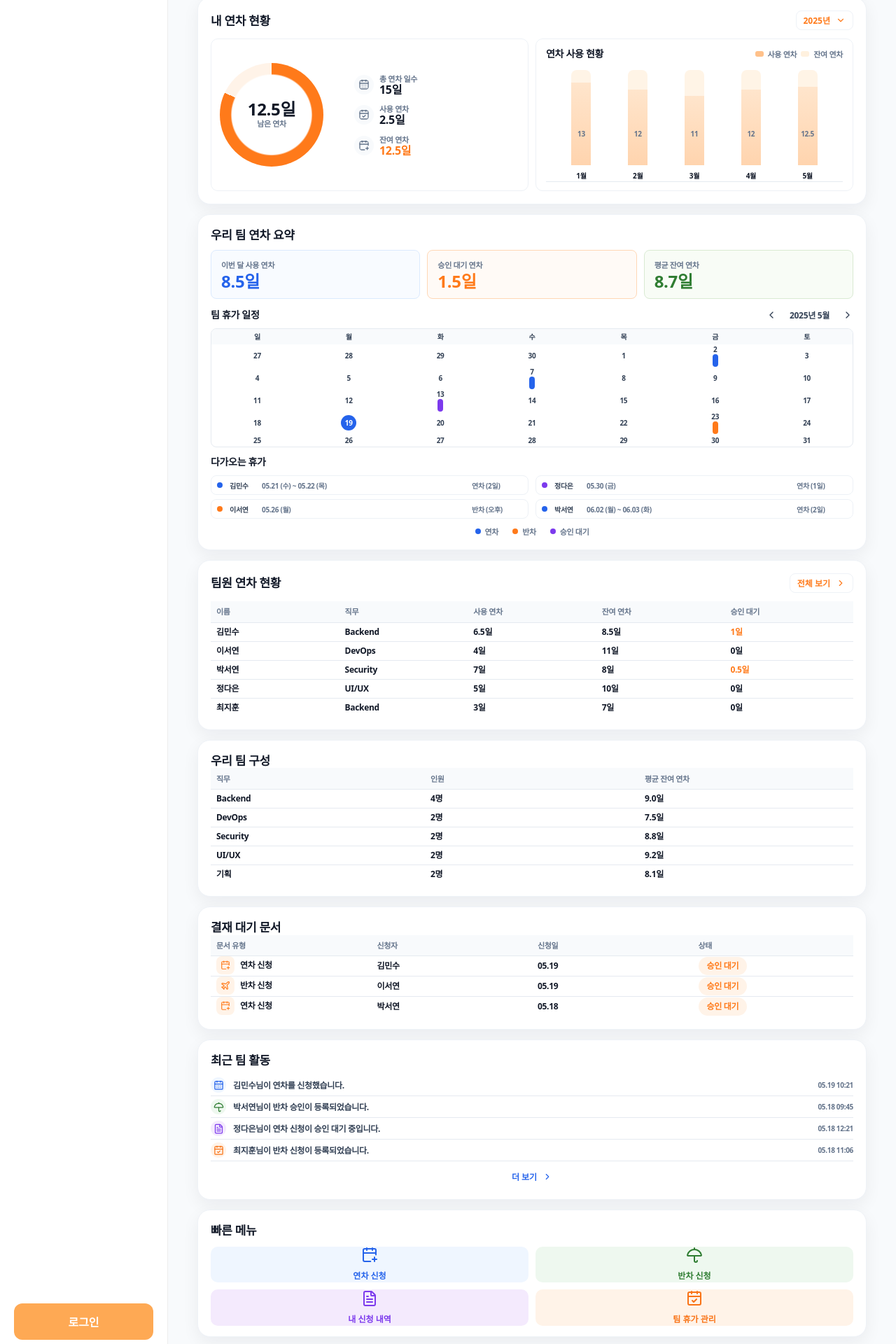
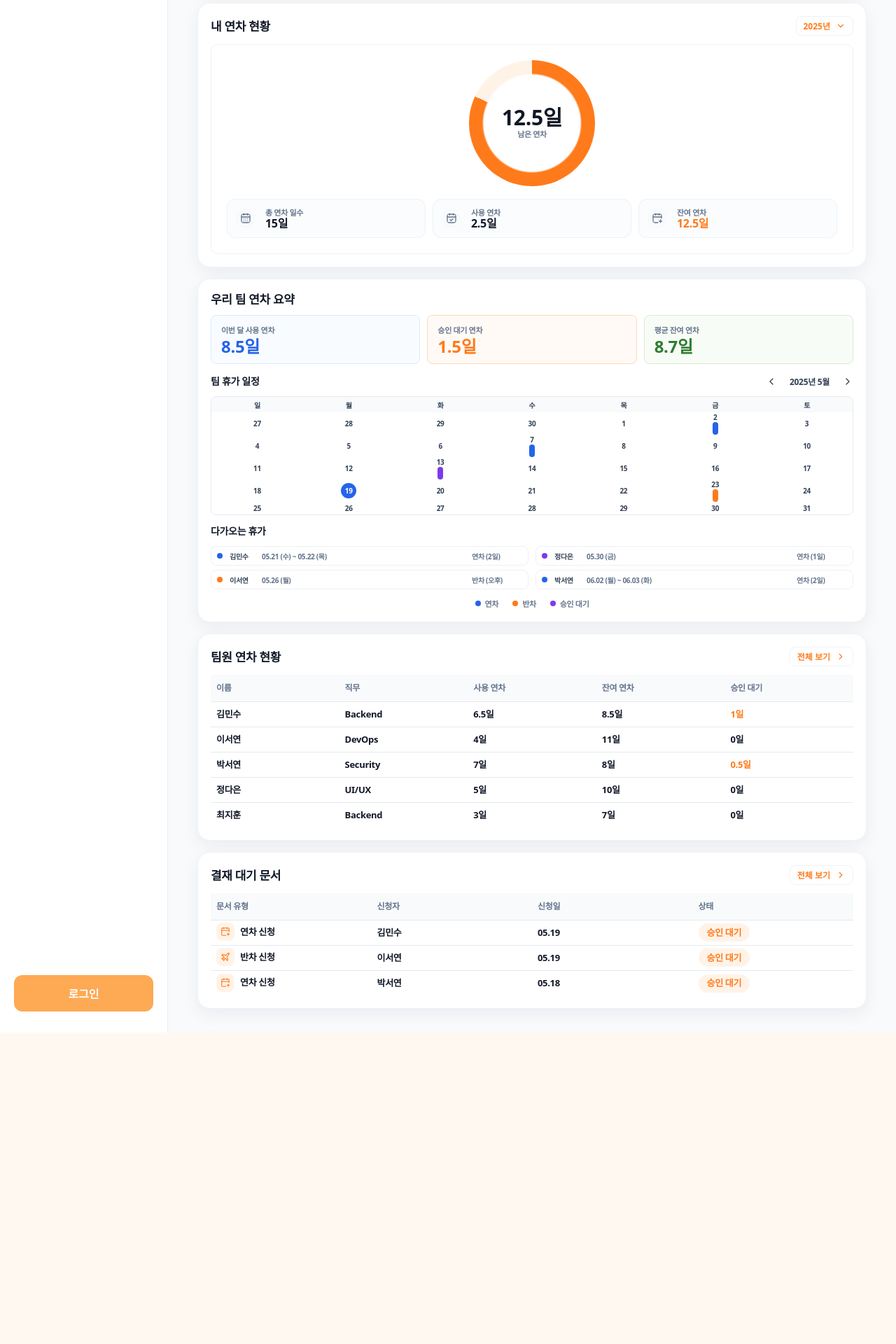
Before and after one commit to Miniproject-management/management-front, a React (Vite) app: page /dashboard/manager in a window 1280 px wide. Shown: the part 620-2540 px from the top of the page at 70% size. After the commit the page ends 2095 px from the top, so only its background shows below. Built offline with nearby package versions, Linux system fonts and the light colour scheme.

Commit message:
refactor(dashboard): simplify manager dashboard

```diff
--- a/src/pages/dashboard/ManagerDashboard.jsx
+++ b/src/pages/dashboard/ManagerDashboard.jsx
@@ -6,8 +6,6 @@ import {
   ChevronLeft,
   ChevronRight,
   ClipboardCheck,
-  FileText,
-  Filter,
   Plane,
   Umbrella,
   Users,
@@ -54,25 +52,10 @@ const teamMembers = [
   ["최지훈", "Backend", "3일", "7일", "0일"],
 ];
 
-const teamRoles = [
-  ["Backend", "4명", "9.0일"],
-  ["DevOps", "2명", "7.5일"],
-  ["Security", "2명", "8.8일"],
-  ["UI/UX", "2명", "9.2일"],
-  ["기획", "2명", "8.1일"],
-];
-
 const approvalRows = [
   ["연차 신청", "김민수", "05.19", CalendarPlus],
   ["반차 신청", "이서연", "05.19", Plane],
   ["연차 신청", "박서연", "05.18", CalendarPlus],
-];
-
-const activities = [
-  [CalendarDays, "김민수님이 연차를 신청했습니다.", "05.19 10:21", "blue"],
-  [Umbrella, "박서연님이 반차 승인이 등록되었습니다.", "05.18 09:45", "green"],
-  [FileText, "정다은님이 연차 신청이 승인 대기 중입니다.", "05.18 12:21", "purple"],
-  [CalendarCheck, "최지훈님이 반차 신청이 등록되었습니다.", "05.18 11:06", "orange"],
 ];
 
 const upcomingLeaves = [
@@ -89,17 +72,6 @@ const calendarWeeks = [
   ["18", "19", "20", "21", "22", "23", "24"],
   ["25", "26", "27", "28", "29", "30", "31"],
 ];
-
-function ManagerProgress({ value, total = 15, label }) {
-  const percent = Math.min(100, Math.round((value / total) * 100));
-
-  return (
-    <div className="manager-progress" aria-label={label}>
-      <span style={{ height: `${percent}%` }} />
-      <b>{value}</b>
-    </div>
-  );
-}
 
 function MiniDot({ tone }) {
   return <span className={`manager-dot manager-dot--${tone}`} />;
@@ -119,9 +91,6 @@ function ManagerDashboard() {
             <CalendarDays size={18} />
             2025.05.19 (월)
             <ChevronDown size={17} />
-          </button>
-          <button className="manager-icon-button" type="button" aria-label="필터">
-            <Filter size={19} />
           </button>
         </div>
       </header>
@@ -157,21 +126,6 @@ function ManagerDashboard() {
                 <li><CalendarCheck size={16} /> <span>사용 연차</span> <b>2.5일</b></li>
                 <li><CalendarPlus size={16} /> <span>잔여 연차</span> <b className="is-orange">12.5일</b></li>
               </ul>
-            </div>
-
-            <div className="manager-month-chart">
-              <div className="manager-month-chart__head">
-                <h3>연차 사용 현황</h3>
-                <span><i /> 사용 연차 <i className="is-light" /> 잔여 연차</span>
-              </div>
-              <div className="manager-bars">
-                {[13, 12, 11, 12, 12.5].map((remain, index) => (
-                  <div className="manager-bar-item" key={remain + index}>
-                    <ManagerProgress value={remain} label={`${index + 1}월 잔여 연차`} />
-                    <em>{index + 1}월</em>
-                  </div>
-                ))}
-              </div>
             </div>
           </div>
         </article>
@@ -246,28 +200,11 @@ function ManagerDashboard() {
           </table>
         </article>
 
-        <article className="manager-card manager-card--table manager-card--roles">
-          <h2>우리 팀 구성</h2>
-          <table className="manager-table">
-            <thead>
-              <tr>
-                <th>직무</th>
-                <th>인원</th>
-                <th>평균 잔여 연차</th>
-              </tr>
-            </thead>
-            <tbody>
-              {teamRoles.map((row) => (
-                <tr key={row[0]}>
-                  {row.map((cell) => <td key={cell}>{cell}</td>)}
-                </tr>
-              ))}
-            </tbody>
-          </table>
-        </article>
-
         <article className="manager-card manager-card--table manager-card--approval">
-          <h2>결재 대기 문서</h2>
+          <div className="manager-card__head">
+            <h2>결재 대기 문서</h2>
+            <button type="button">전체 보기 <ChevronRight size={14} /></button>
+          </div>
           <table className="manager-table">
             <thead>
               <tr>
@@ -289,30 +226,6 @@ function ManagerDashboard() {
             </tbody>
           </table>
         </article>
-
-        <article className="manager-card manager-card--activity">
-          <h2>최근 팀 활동</h2>
-          <ul>
-            {activities.map(([Icon, text, time, tone]) => (
-              <li key={text}>
-                <span className={`manager-activity-icon manager-tone-${tone}`}><Icon size={15} /></span>
-                <p>{text}</p>
-                <time>{time}</time>
-              </li>
-            ))}
-          </ul>
-          <button type="button">더 보기 <ChevronRight size={14} /></button>
-        </article>
-
-        <article className="manager-card manager-card--quick">
-          <h2>빠른 메뉴</h2>
-          <div>
-            <button type="button" className="manager-tone-blue"><CalendarPlus size={24} />연차 신청</button>
-            <button type="button" className="manager-tone-green"><Umbrella size={24} />반차 신청</button>
-            <button type="button" className="manager-tone-purple"><FileText size={24} />내 신청 내역</button>
-            <button type="button" className="manager-tone-orange"><CalendarCheck size={24} />팀 휴가 관리</button>
-          </div>
-        </article>
       </div>
     </section>
   );
--- a/src/pages/dashboard/dashboard.css
+++ b/src/pages/dashboard/dashboard.css
@@ -753,8 +753,8 @@
 .manager-dashboard__grid {
   display: grid;
   grid-template-columns: repeat(12, minmax(0, 1fr));
-  grid-template-rows: 104px 250px 170px 190px;
-  gap: 14px;
+  grid-template-rows: 104px 360px 250px;
+  gap: 16px;
   align-items: stretch;
 }
 
@@ -837,20 +837,20 @@
 }
 
 .manager-card--leave {
-  grid-column: 1 / span 7;
+  grid-column: 1 / span 5;
   grid-row: 2;
 }
 
 .manager-card--team {
-  grid-column: 8 / span 5;
-  grid-row: 2 / span 2;
+  grid-column: 6 / span 7;
+  grid-row: 2;
   display: flex;
   flex-direction: column;
-  gap: 10px;
+  gap: 12px;
 }
 
 .manager-card--members {
-  grid-column: 1 / span 4;
+  grid-column: 1 / span 7;
   grid-row: 3;
 }
 
@@ -860,8 +860,8 @@
 }
 
 .manager-card--approval {
-  grid-column: 1 / span 4;
-  grid-row: 4;
+  grid-column: 8 / span 5;
+  grid-row: 3;
 }
 
 .manager-card--activity {
@@ -875,9 +875,7 @@
 }
 
 .manager-leave-layout {
-  display: grid;
-  grid-template-columns: 1fr 1fr;
-  gap: 10px;
+  display: block;
   height: calc(100% - 40px);
 }
 
@@ -891,16 +889,18 @@
 
 .manager-leave-donut {
   display: grid;
-  grid-template-columns: 180px minmax(0, 1fr);
+  grid-template-columns: minmax(0, 1fr);
   align-items: center;
-  gap: 12px;
-  padding: 12px;
+  justify-items: center;
+  height: 100%;
+  gap: 18px;
+  padding: 22px;
 }
 
 .manager-ring {
   display: grid;
-  width: 148px;
-  height: 148px;
+  width: 180px;
+  height: 180px;
   place-items: center;
   align-content: center;
   border-radius: 50%;
@@ -910,7 +910,7 @@
 }
 
 .manager-ring strong {
-  font-size: 24px;
+  font-size: 30px;
   line-height: 1;
   font-weight: 800;
 }
@@ -929,6 +929,8 @@
 
 .manager-leave-donut ul {
   display: grid;
+  grid-template-columns: repeat(3, minmax(0, 1fr));
+  width: 100%;
   gap: 10px;
   margin: 0;
   padding: 0;
@@ -937,9 +939,14 @@
 
 .manager-leave-donut li {
   display: grid;
-  grid-template-columns: 28px minmax(0, 1fr);
-  column-gap: 8px;
+  grid-template-columns: 32px minmax(0, 1fr);
+  column-gap: 10px;
   align-items: center;
+  min-width: 0;
+  padding: 10px 12px;
+  border: 1px solid #edf1f6;
+  border-radius: 12px;
+  background: #fbfcfe;
 }
 
 .manager-leave-donut li svg {
@@ -1222,22 +1229,22 @@
 
 .manager-table th,
 .manager-table td {
-  height: 27px;
+  height: 36px;
   overflow: hidden;
   padding: 0 8px;
   border-bottom: 1px solid var(--manager-line);
   text-align: left;
   white-space: nowrap;
   text-overflow: ellipsis;
-  font-size: 12px;
+  font-size: 13px;
   line-height: 1;
   font-weight: 700;
 }
 
 .manager-table th {
-  height: 30px;
+  height: 38px;
   color: var(--manager-muted);
-  font-size: 11px;
+  font-size: 12px;
   font-weight: 800;
   background: #f8fafc;
 }
```
